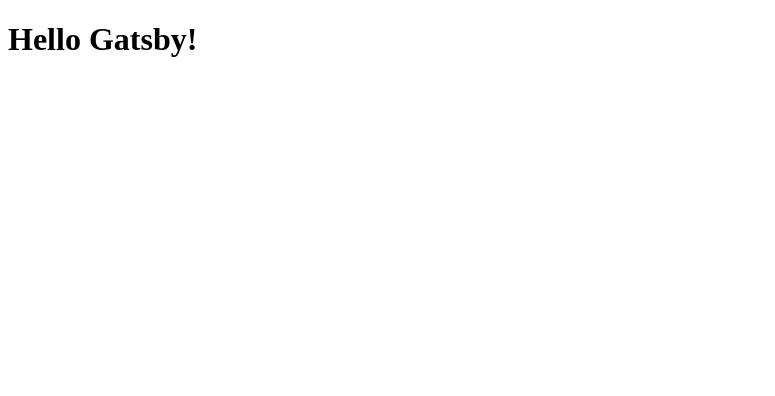
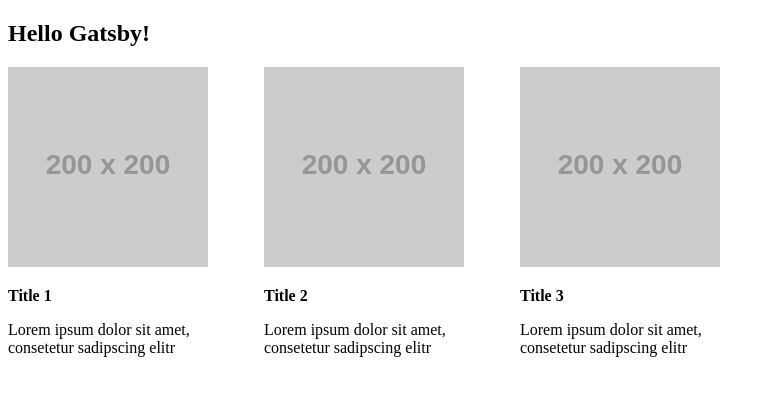
Before and after one commit to mhstrkmp/gatsby-playground, a Gatsby site: page / in a window 1280 px wide. Shown: the whole page, without its empty margins (0-775 px from the left). Built offline with nearby package versions, Linux system fonts and the light colour scheme; Gatsby itself is replaced by a stand-in of ours; placeholder pictures from the web are drawn by us.

Commit message:
✨ Add card component and projects section

```diff
--- /dev/null
+++ b/src/components/Card.js
@@ -0,0 +1,38 @@
+import React from "react";
+import PropTypes from "prop-types";
+import styled from "styled-components";
+
+const StyledCard = styled.article`
+  img {
+    max-width: 100%;
+  }
+  h3 {
+    font-size: var(--heading-4);
+    margin: 1rem 0 0.75rem;
+  }
+  p {
+    font-size: var(--smallFontSize);
+  }
+`;
+
+const Card = ({ title, image, description }) => {
+  return (
+    <>
+      <StyledCard>
+        <img src={image} alt="" />
+        <div>
+          <h3>{title}</h3>
+          <p>{description}</p>
+        </div>
+      </StyledCard>
+    </>
+  );
+};
+
+export default Card;
+
+Card.propTypes = {
+  title: PropTypes.string,
+  image: PropTypes.string,
+  description: PropTypes.string,
+};
--- a/src/components/Layout.js
+++ b/src/components/Layout.js
@@ -12,9 +12,7 @@
   height: 100vh;
 `;
 
-const MainSection = styled.section`
-  // Styling
-`;
+const ContentWrapper = styled.div``;
 
 const Layout = ({ children }) => {
   return (
@@ -23,7 +21,7 @@
       <Typography />
       <PageWrapper>
         <Header />
-        <MainSection>{children}</MainSection>
+        <ContentWrapper>{children}</ContentWrapper>
         <Footer />
       </PageWrapper>
     </>
--- /dev/null
+++ b/src/content/projects.json
@@ -0,0 +1,20 @@
+{
+  "title": "Projects",
+  "content": [
+    {
+      "image": "https://via.placeholder.com/200",
+      "title": "Title 1",
+      "description": "Lorem ipsum dolor sit amet, consetetur sadipscing elitr"
+    },
+    {
+      "image": "https://via.placeholder.com/200",
+      "title": "Title 2",
+      "description": "Lorem ipsum dolor sit amet, consetetur sadipscing elitr"
+    },
+    {
+      "image": "https://via.placeholder.com/200",
+      "title": "Title 3",
+      "description": "Lorem ipsum dolor sit amet, consetetur sadipscing elitr"
+    }
+  ]
+}
--- a/src/pages/index.js
+++ b/src/pages/index.js
@@ -1,5 +1,35 @@
 import React from "react";
+import styled from "styled-components";
+import Card from "../components/Card";
+import ProjectData from "../content/projects.json";
 
-export default function Home() {
-  return <h1>Hello Gatsby!</h1>;
-}
+const ProjectSection = styled.section`
+  display: grid;
+  grid-template-columns: repeat(auto-fill, minmax(200px, 1fr));
+  grid-gap: 1rem;
+  align-items: stretch;
+`;
+
+const Home = () => {
+  return (
+    <>
+      <section>
+        <h1>Hello Gatsby!</h1>
+      </section>
+      <ProjectSection>
+        {ProjectData.content.map((data, index) => {
+          return (
+            <Card
+              key={`card_item_${index}`}
+              image={data.image}
+              title={data.title}
+              description={data.description}
+            />
+          );
+        })}
+      </ProjectSection>
+    </>
+  );
+};
+
+export default Home;
```
